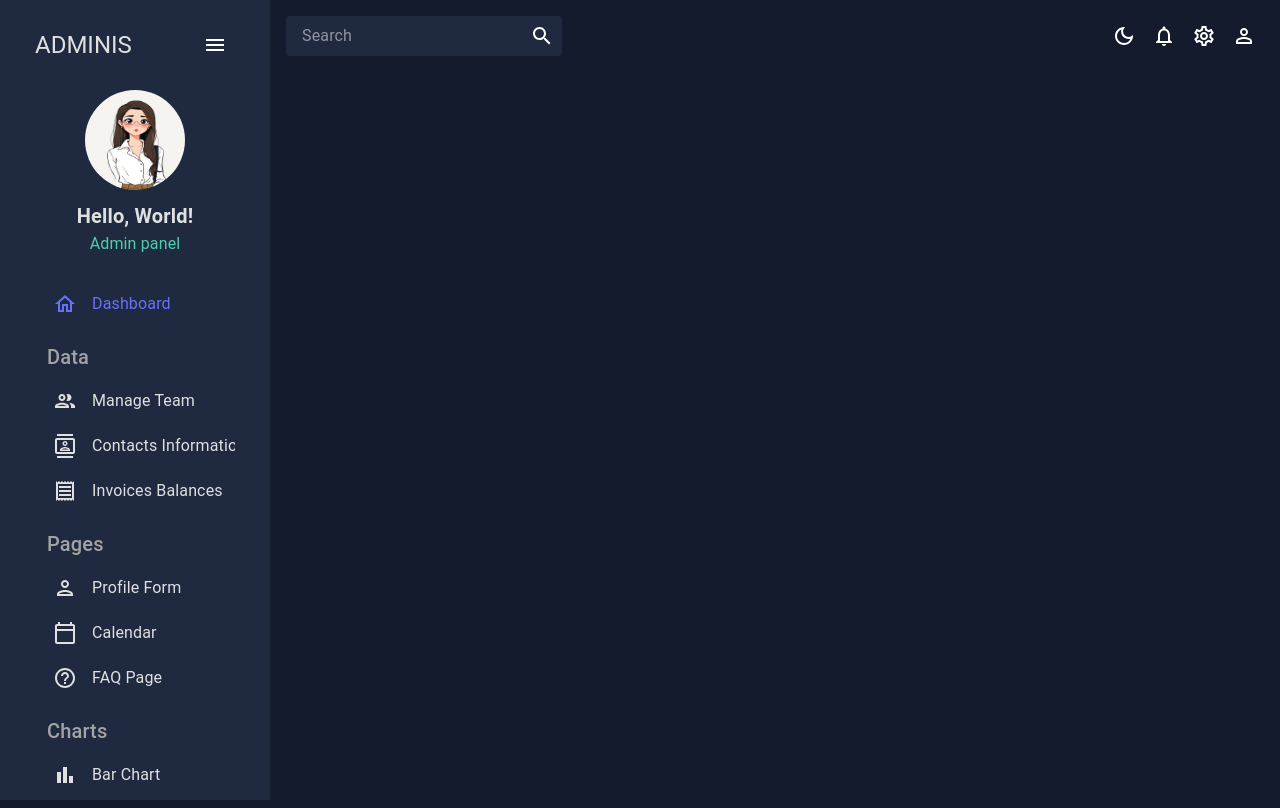
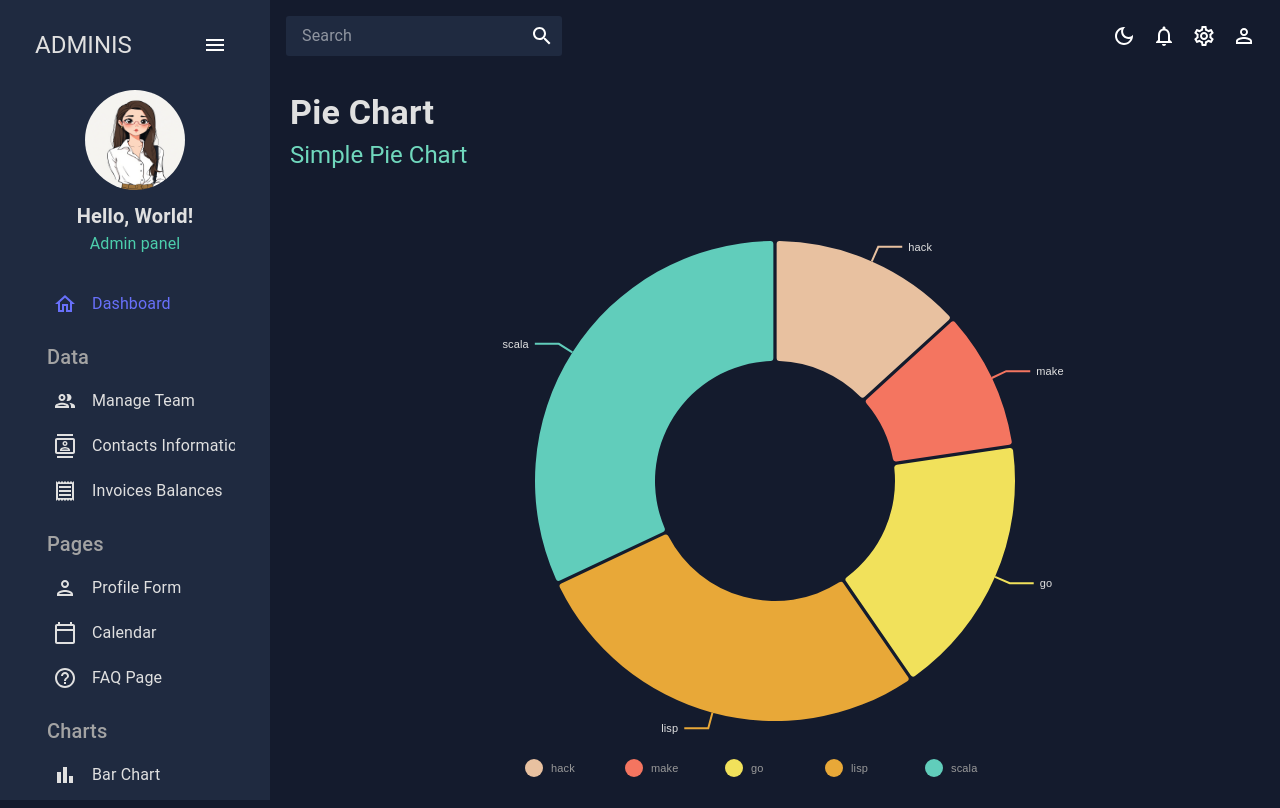
Before and after one commit to Tahrim19/admin-dashboard, a React (Create React App) app: page /pie in a window 1280 px wide. Built offline with nearby package versions, Linux system fonts and the light colour scheme.

Commit message:
pie chart

```diff
--- a/src/App.js
+++ b/src/App.js
@@ -10,7 +10,7 @@ import Contacts from './scenes/contacts'
 import Bar from './scenes/bar'
 import Form from './scenes/form'
 // import Line from './scenes/line'
-// import Pie from './scenes/pie'
+import Pie from './scenes/pie'
 import FAQ from './scenes/faq'
 // import Geography from './scenes/geography'
 import Calendar from './scenes/calendar'
@@ -33,7 +33,7 @@ function App() {
               <Route path='/contacts' element={<Contacts/>}/>
               <Route path='/form' element={<Form/>}/>
               <Route path='/bar' element={<Bar/>}/>
-              {/* <Route path='/pie' element={<Pie/>}/> */}
+              <Route path='/pie' element={<Pie/>}/>
               {/* <Route path='/line' element={<Line/>}/> */}
               <Route path='/faq' element={<FAQ/>}/>
               {/* <Route path='/geography' element={<Geography/>}/> */}
--- /dev/null
+++ b/src/components/PieChart.jsx
@@ -0,0 +1,108 @@
+import { useTheme } from "@mui/material";
+import { tokens } from "../theme";
+import { ResponsivePie } from "@nivo/pie";
+import { mockPieData as data } from "../data/mockData";
+
+const PieChart = () => {
+  const theme = useTheme();
+  const colors = tokens(theme.palette.mode);
+  return (
+    <ResponsivePie
+      data={data}
+      theme={{
+        axis: {
+          domain: {
+            line: {
+              stroke: colors.grey[100],
+            },
+          },
+          legend: {
+            text: {
+              fill: colors.grey[100],
+            },
+          },
+          ticks: {
+            line: {
+              stroke: colors.grey[100],
+              strokeWidth: 1,
+            },
+            text: {
+              fill: colors.grey[100],
+            },
+          },
+        },
+        legends: {
+          text: {
+            fill: colors.grey[100],
+          },
+        },
+      }}
+      margin={{ top: 40, right: 80, bottom: 80, left: 80 }}
+      innerRadius={0.5}
+      padAngle={0.7}
+      cornerRadius={3}
+      activeOuterRadiusOffset={8}
+      borderColor={{
+        from: "color",
+        modifiers: [["darker", 0.2]],
+      }}
+      arcLinkLabelsSkipAngle={10}
+      arcLinkLabelsTextColor={colors.grey[100]}
+      arcLinkLabelsThickness={2}
+      arcLinkLabelsColor={{ from: "color" }}
+      enableArcLabels={false}
+      arcLabelsRadiusOffset={0.4}
+      arcLabelsSkipAngle={7}
+      arcLabelsTextColor={{
+        from: "color",
+        modifiers: [["darker", 2]],
+      }}
+      defs={[
+        {
+          id: "dots",
+          type: "patternDots",
+          background: "inherit",
+          color: "rgba(255, 255, 255, 0.3)",
+          size: 4,
+          padding: 1,
+          stagger: true,
+        },
+        {
+          id: "lines",
+          type: "patternLines",
+          background: "inherit",
+          color: "rgba(255, 255, 255, 0.3)",
+          rotation: -45,
+          lineWidth: 6,
+          spacing: 10,
+        },
+      ]}
+      legends={[
+        {
+          anchor: "bottom",
+          direction: "row",
+          justify: false,
+          translateX: 0,
+          translateY: 56,
+          itemsSpacing: 0,
+          itemWidth: 100,
+          itemHeight: 18,
+          itemTextColor: "#999",
+          itemDirection: "left-to-right",
+          itemOpacity: 1,
+          symbolSize: 18,
+          symbolShape: "circle",
+          effects: [
+            {
+              on: "hover",
+              style: {
+                itemTextColor: "#000",
+              },
+            },
+          ],
+        },
+      ]}
+    />
+  );
+};
+export default PieChart;
--- /dev/null
+++ b/src/scenes/pie/index.jsx
@@ -0,0 +1,15 @@
+import { Box } from "@mui/material";
+import Header from "../../components/Header";
+import PieChart from "../../components/PieChart";
+
+const Pie = () => {
+  return (
+    <Box m="20px">
+      <Header title="Pie Chart" subtitle="Simple Pie Chart" />
+      <Box height="75vh">
+        <PieChart />
+      </Box>
+    </Box>
+  );
+};
+export default Pie;
```
